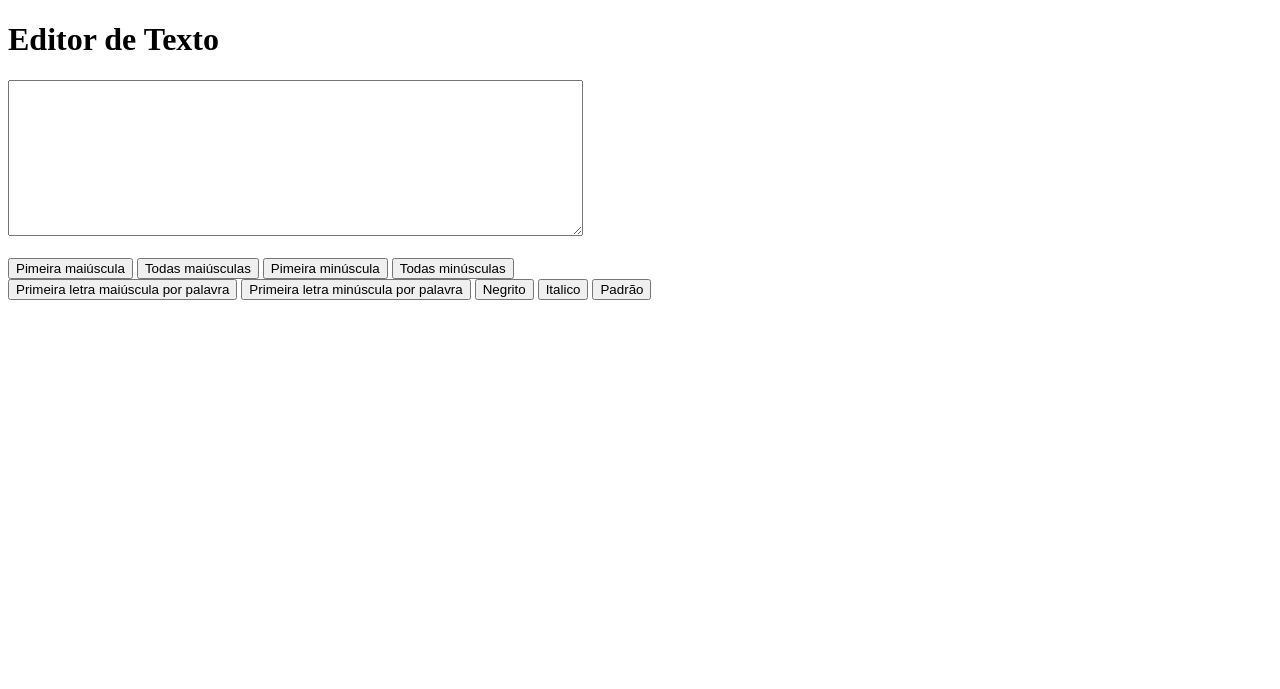
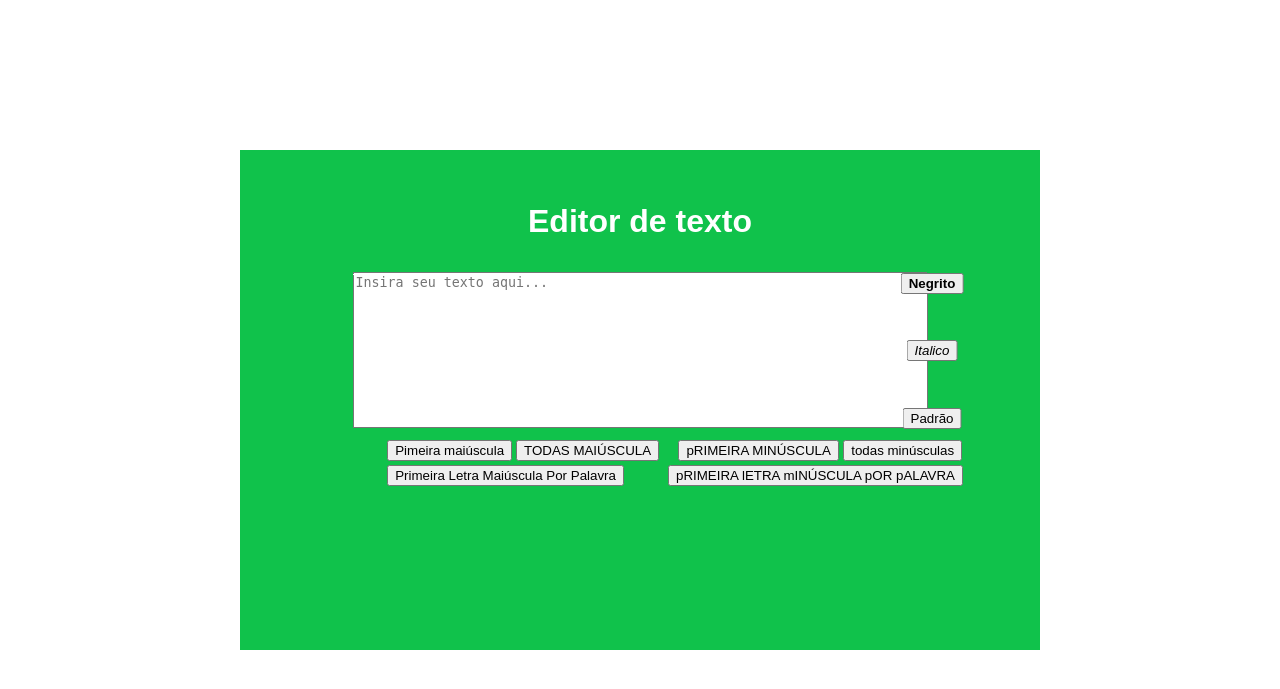
Before and after one commit to MatheusAlves-git/Editor-de-Texto, a Flask app: page / in a window 1280 px wide. Shown: the top 689 px of the page. Run offline with Flask 2, Linux system fonts and the light colour scheme; some libraries are stand-ins or nearby versions.

Commit message:
Adicionado CSS e configuração das funções JS

```diff
--- /dev/null
+++ b/static/estilos.css
@@ -0,0 +1,75 @@
+.titulo{
+    position: absolute;
+    top: 10%;
+    left: 50%;
+    transform: translate(-50%, -50%);
+    font-family: Arial;
+    color: rgb(255, 255, 255);
+}
+.divisao{
+    position: absolute;
+    top: 50%;
+    left: 50%;
+    transform: translate(-50%, -50%);
+    width: 800px;
+    height: 500px;
+    background-color: rgb(16, 194, 75);
+}
+textarea{
+    resize: none;
+    position: absolute;
+    top: 40%;
+    left: 50%;
+    transform: translate(-50%, -50%);
+    size: none;
+}
+.pmaiuscula{
+    position: absolute;
+    top: 58%;
+    left: 18.4%;
+}
+.tmaiuscula{
+    position: absolute;
+    top: 58%;
+    left: 34.5%;
+}
+.pminuscula{
+    position: absolute;
+    top: 58%;
+    left: 54.8%;
+}
+.tminuscula{
+    position: absolute;
+    top: 58%;
+    left: 75.4%;
+}
+.plmaiuscula{
+    position: absolute;
+    top: 63%;
+    left: 18.4%;
+}
+.plminuscula{
+    position: absolute;
+    top: 63%;
+    left: 53.5%;
+}
+.negrito{
+    position: absolute;
+    top: 24.5%;
+    left: 86.5%;
+    transform: translate(-50%, 0%);
+    font-weight: bolder;
+}
+.italico{
+    position: absolute;
+    top: 38%;
+    left: 86.5%;
+    transform: translate(-50%, 0%);
+    font-style: italic;
+}
+.padrao{
+    position: absolute;
+    top: 51.5%;
+    left: 86.5%;
+    transform: translate(-50%, 0%);
+}
--- a/templates/main.html
+++ b/templates/main.html
@@ -2,24 +2,25 @@
 <html lang="pt-br">
 <head>
     <meta charset="UTF-8">
-    <title>Editor de texto</title>
+    <link rel="stylesheet" href="../static/estilos.css">
 </head>
 <body>
-    <h1>Editor de Texto</h1>
     <form action="pm" method="POST">
-        <textarea id="ta" cols="69" rows="10"></textarea>
     </form>
-    <br>
-    <button type="button" onclick="pmaiuscula()">Pimeira maiúscula</button>
-    <button type="button" onclick="tdmaiuscula()">Todas maiúsculas</button>
-    <button type="button" onclick="pminuscula()">Pimeira minúscula</button>
-    <button type="button" onclick="tdminuscula()">Todas minúsculas</button>
-    <br>
-    <button type="button" onclick="maiusculaporpalavra()">Primeira letra maiúscula por palavra</button>
-    <button type="button" onclick="minusculaporpalavra()">Primeira letra minúscula por palavra</button>
-    <button type="button" onclick="negrito()">Negrito</button>
-    <button type="button" onclick="italico()">Italico</button>
-    <button type="button" onclick="padrao()">Padrão</button>
+    <div class="divisao">
+        <h1 class="titulo">Editor de texto</h1>
+        <textarea id="ta" cols="69" rows="10" placeholder="Insira seu texto aqui..."></textarea>
+        <button class="pmaiuscula" type="button" onclick="pmaiuscula()">Pimeira maiúscula</button>
+        <button class="tmaiuscula" type="button" onclick="tdmaiuscula()">TODAS MAIÚSCULA</button>
+        <button class="pminuscula" type="button" onclick="pminuscula()">pRIMEIRA MINÚSCULA</button>
+        <button class="tminuscula" type="button" onclick="tdminuscula()">todas minúsculas</button>
+        <button class="plmaiuscula" type="button" onclick="maiusculaporpalavra()">Primeira Letra Maiúscula Por Palavra</button>
+        <button class="plminuscula" type="button" onclick="minusculaporpalavra()">pRIMEIRA lETRA mINÚSCULA pOR pALAVRA</button>
+        <button class="negrito" type="button" onclick="negrito()">Negrito</button>
+        <button class="italico" type="button" onclick="italico()">Italico</button>
+        <button class="padrao" type="button" onclick="padrao()">Padrão</button>
+    </div>
+
     <script>
         function pmaiuscula(){
             textovalor = document.getElementById('ta')
@@ -56,9 +57,9 @@
             texto = document.getElementById('ta').value
             textovalor = document.getElementById('ta')
             var palavra = texto.toUpperCase().split(" ")
-            for (var cont = 0; cont < palavra.length; cont = cont + 1){
+            for (var cont=0; cont < palavra.length; cont = cont + 1){
                 var p = palavra[cont]
-                palavra[cont] = p[0].toLowerCase() + p.split(1)
+                palavra[cont] = p[0].toLowerCase() + p.slice(1)
             }
             texto = palavra.join(" ")
             textovalor.value = texto
@@ -74,5 +75,28 @@
             texto = document.getElementById('ta').style.fontStyle = 'normal'
         }
     </script>
+    <!-- The core Firebase JS SDK is always required and must be listed first -->
+    <script src="https://www.gstatic.com/firebasejs/8.2.3/firebase-app.js"></script>
+
+    <!-- TODO: Add SDKs for Firebase products that you want to use
+        https://firebase.google.com/docs/web/setup#available-libraries -->
+    <script src="https://www.gstatic.com/firebasejs/8.2.3/firebase-analytics.js"></script>
+
+    <script>
+    // Your web app's Firebase configuration
+    // For Firebase JS SDK v7.20.0 and later, measurementId is optional
+    var firebaseConfig = {
+        apiKey: "AIzaSyAoGKVBr6oMQyf6p1jI6-gWW-72dMY5mro",
+        authDomain: "editor-de-texto-simples.firebaseapp.com",
+        projectId: "editor-de-texto-simples",
+        storageBucket: "editor-de-texto-simples.appspot.com",
+        messagingSenderId: "730555732295",
+        appId: "1:730555732295:web:74fc427aee6b00cd13bc62",
+        measurementId: "G-EVR5QQKSNG"
+    };
+    // Initialize Firebase
+    firebase.initializeApp(firebaseConfig);
+    firebase.analytics();
+    </script>
 </body>
 </html>
```
